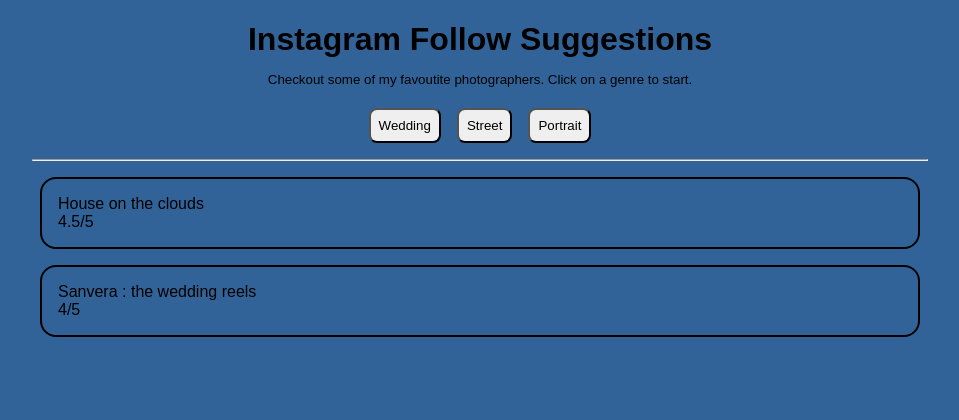
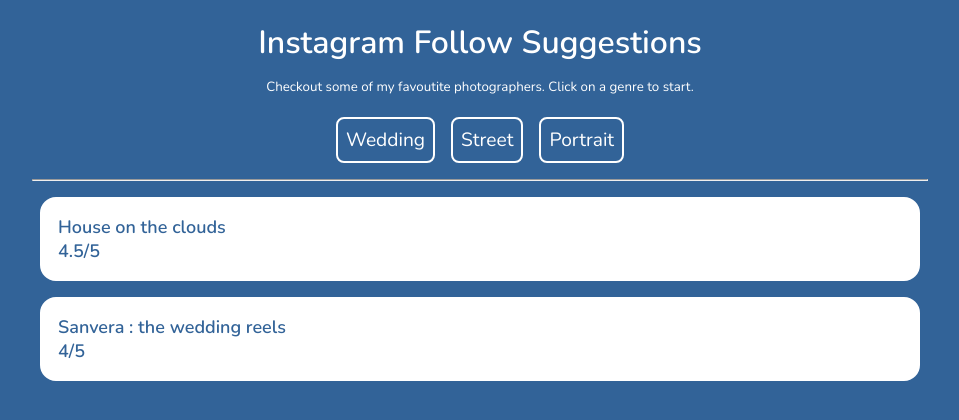
Before and after one commit to DebasishSahoo10/follow-suggestioner, a React (Create React App) app: page / in a window 1280 px wide. Shown: the top 420 px of the page, without its empty margins (160-1119 px from the left). Built offline with nearby package versions, Linux system fonts and the light colour scheme.

Commit message:
style : updated style

```diff
--- a/src/styles.css
+++ b/src/styles.css
@@ -1,7 +1,3 @@
-#root {
-  --primary-color: #326398;
-}
-
 @import url("https://fonts.googleapis.com/css2?family=Nunito:wght@400;600&display=swap");
 
 .App {
@@ -16,17 +12,29 @@
   margin: 0px 0px;
 }
 
+hr {
+  background-color: white;
+}
+
 button {
+  font-size: larger;
+  cursor: pointer;
+  font-family: "Nunito", sans-serif;
   margin: 0.5rem;
   padding: 0.5rem;
   border-radius: 0.5rem 0.5rem;
+  background-color: #326398;
+  border: 2px white solid;
+  color: white;
 }
 
 h1 {
   margin-bottom: 0;
+  color: white;
 }
 .intro {
   font-size: smaller;
+  color: white;
 }
 
 .list-holder {
@@ -36,10 +44,14 @@
 }
 
 .list {
+  font-size: large;
+  background-color: white;
+  color: #326398;
+  font-weight: bold;
   list-style: none;
   text-align: left;
   padding: 1rem 1rem;
   margin-bottom: 1rem;
   border-radius: 1rem 1rem;
-  border: 2px black solid;
+  border: 2px white solid;
 }
```
